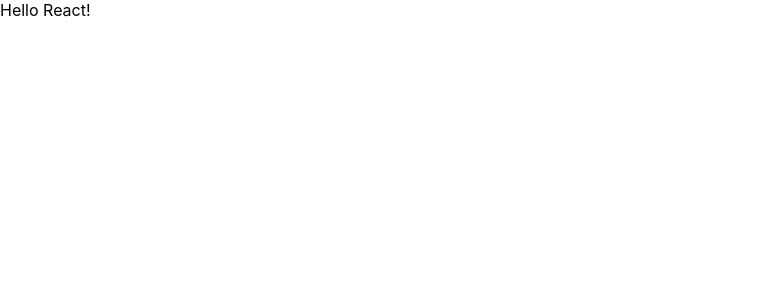
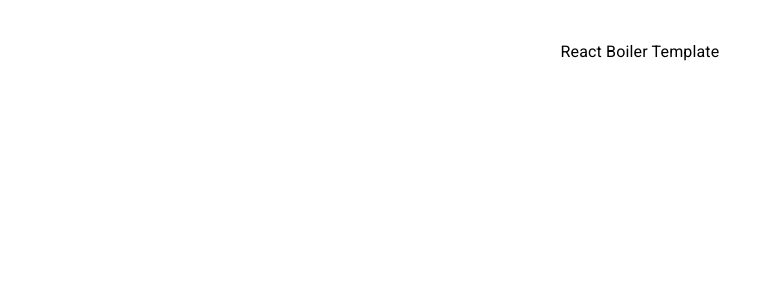
Before and after one commit to EtErNaLiFe12/Main-Portfolio, a React (Create React App) app: page /main-route/main in a window 1280 px wide. Shown: the top 300 px of the page, without its empty margins (0-781 px from the left). Built offline with nearby package versions, Linux system fonts and the light colour scheme.

Commit message:
[SP] - remove unused imports & route modified

```diff
--- a/src/App.tsx
+++ b/src/App.tsx
@@ -1,5 +1,3 @@
-import React from 'react';
-import logo from './logo.svg';
 import './App.css';
 import Router from './routes';
 
--- a/src/pages/main-route/Main.tsx
+++ b/src/pages/main-route/Main.tsx
@@ -1,9 +1,9 @@
-import React, { useEffect } from 'react';
-import { Box } from '@mui/material';
+import { Box, Typography } from '@mui/material';
 
 export default function Main() {
-  useEffect(() => {
-    alert('test');
-  }, []);
-  return <Box>Hello React!</Box>;
+  return (
+    <Box sx={{ mt: 5, textAlign: 'center', color: '#000' }}>
+      <Typography>React Boiler Template</Typography>
+    </Box>
+  );
 }
--- a/src/routes/index.tsx
+++ b/src/routes/index.tsx
@@ -18,7 +18,7 @@ const Loadable = (Component: ElementType) => (props: any) => {
 export default function Router() {
   const elements = useRoutes([
     {
-      path: 'main-route',
+      path: '/main-route',
       element: <RouteWrapper />,
       children: [
         { element: <Navigate to="/main-route/main" replace />, index: true },
```
